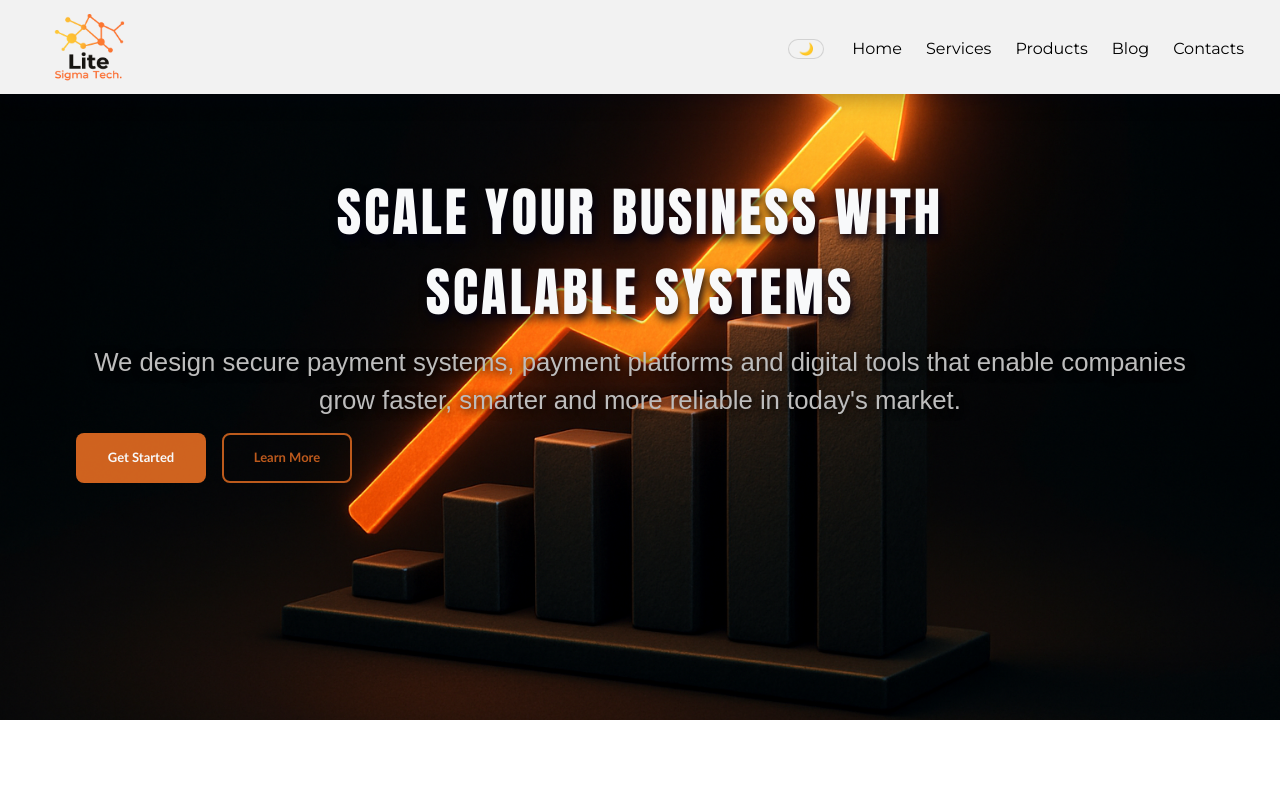
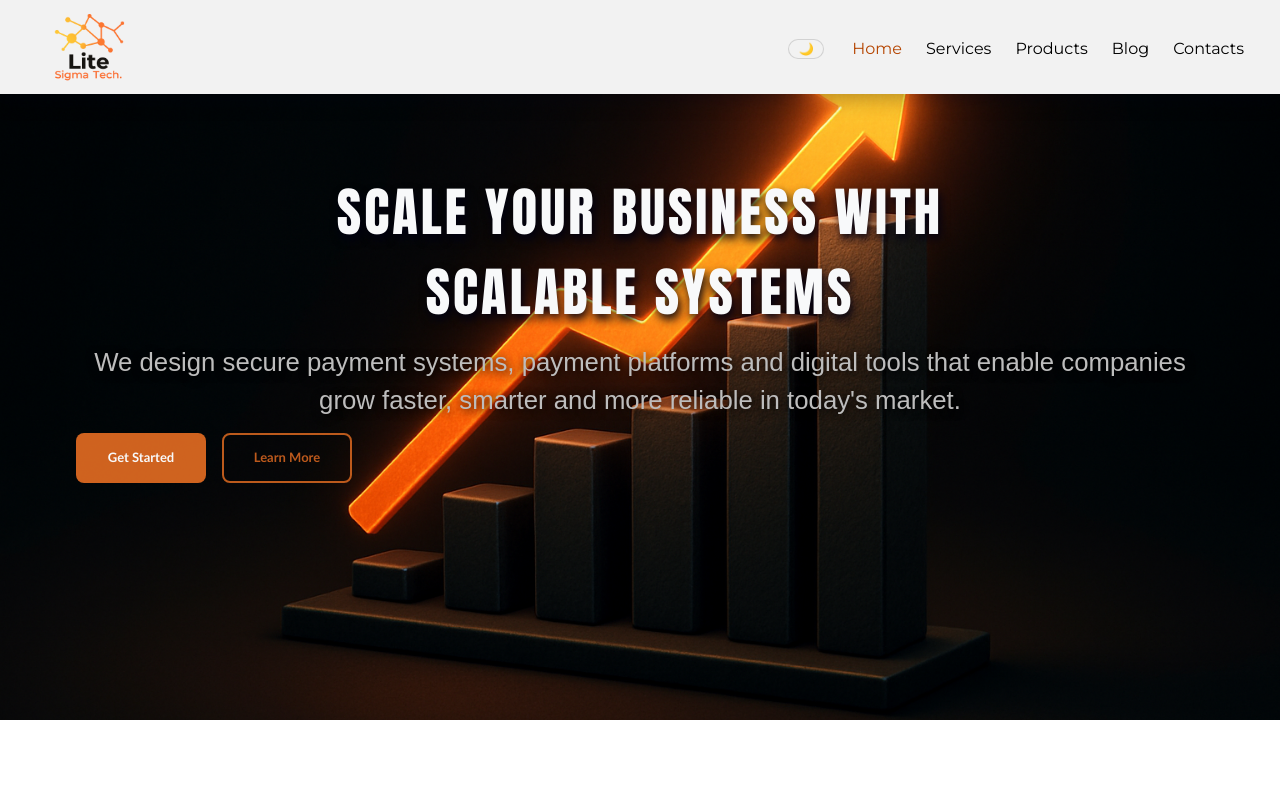
Before and after one commit to Joseph-Sunday/Lite-Sigma, a React (Vite) app: page / in a window 1280 px wide. Shown: the top 800 px of the page. Built offline with nearby package versions, Linux system fonts and the light colour scheme.

Commit message:
fix scroll issue, fix nav active on click

```diff
--- a/src/components/NavBar.jsx
+++ b/src/components/NavBar.jsx
@@ -1,10 +1,12 @@
 import { Link } from "react-router-dom";
 import { useThemeContext } from "../context/ThemeContexts";
+import { useLocation } from "react-router-dom";
 import "../css/App.css";
 import "../css/NavBar.css";
 
 const NavBar = () => {
   const { theme, toggleTheme } = useThemeContext();
+  const location = useLocation();
 
   return (
     <>
@@ -54,12 +56,22 @@ const NavBar = () => {
             <div className="d-none d-lg-block me-auto mx-3">
               <ul className="navbar-nav me-auto gap-2">
                 <li className="nav-item">
-                  <Link to="/" className="nav-link navbar-li-text">
+                  <Link
+                    to="/"
+                    className={`nav-link navbar-li-text ${
+                      location.pathname === "/" ? "active-link" : ""
+                    }`}
+                  >
                     Home
                   </Link>
                 </li>
                 <li className="nav-item">
-                  <Link to="/services" className="nav-link navbar-li-text">
+                  <Link
+                    to="/services"
+                    className={`nav-link navbar-li-text ${
+                      location.pathname === "/service" ? "active-link" : ""
+                    }`}
+                  >
                     Services
                   </Link>
                 </li>
--- a/src/css/NavBar.css
+++ b/src/css/NavBar.css
@@ -62,6 +62,10 @@ nav {
   color: #b54500;
 }
 
+.active-link {
+  color: #b54500;
+}
+
 /* SIDENAV STYLES */
 .custom-sidenav {
   width: 80% !important;
```
